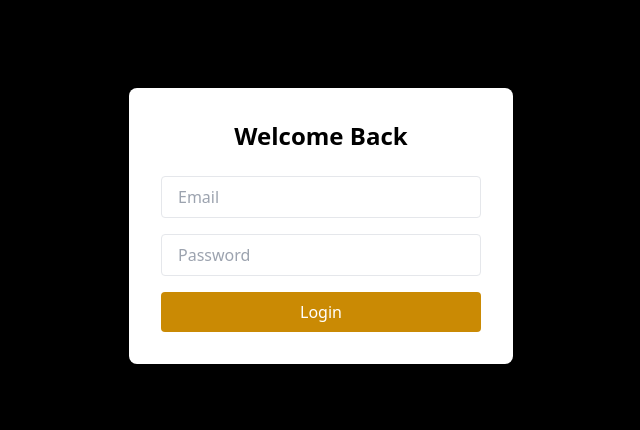
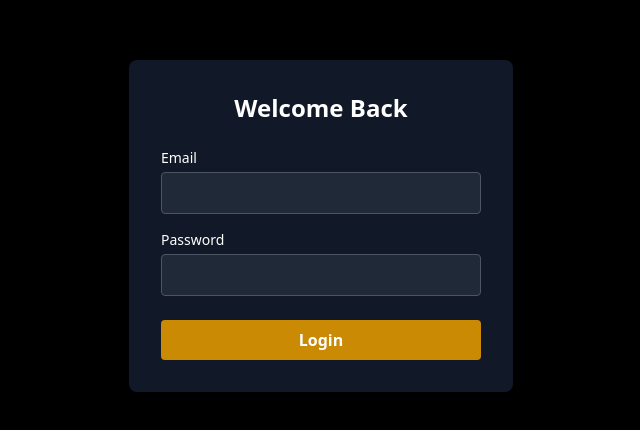
Before and after one commit to MrFord87/roza-FSG, a Next.js app: page / in a window 1280 px wide. Shown: the part 174-604 px from the top of the page, without its empty margins (319-959 px from the left). Built offline with nearby package versions, Linux system fonts and the light colour scheme.

Commit message:
Update login.js

```diff
--- a/pages/login.js
+++ b/pages/login.js
@@ -2,13 +2,12 @@ import React, { useState } from 'react';
 import { useRouter } from 'next/router';
 
 export default function Login() {
-  const router = useRouter();
   const [email, setEmail] = useState('');
   const [password, setPassword] = useState('');
+  const router = useRouter();
 
   const handleLogin = (e) => {
     e.preventDefault();
-
     if (email === 'a.ford@fsgsolutions.net' && password === 'FSG123$%^') {
       router.push('/dashboard');
     } else {
@@ -17,29 +16,33 @@ export default function Login() {
   };
 
   return (
-    <div className="min-h-screen bg-black flex items-center justify-center text-black">
-      <div className="bg-white rounded-lg shadow-lg p-8 w-full max-w-sm">
+    <div className="min-h-screen bg-white text-black dark:bg-black dark:text-white flex items-center justify-center">
+      <div className="bg-white dark:bg-gray-900 p-8 rounded-lg shadow-md w-full max-w-sm">
         <h2 className="text-2xl font-bold mb-6 text-center">Welcome Back</h2>
         <form onSubmit={handleLogin}>
+          <label className="block mb-4">
+            <span className="block text-sm font-medium mb-1">Email</span>
             <input
               type="email"
-            placeholder="Email"
               value={email}
               onChange={(e) => setEmail(e.target.value)}
-            className="w-full px-4 py-2 mb-4 border rounded text-black"
+              className="w-full px-4 py-2 rounded bg-gray-100 dark:bg-gray-800 border border-gray-300 dark:border-gray-600 focus:outline-none"
               required
             />
+          </label>
+          <label className="block mb-6">
+            <span className="block text-sm font-medium mb-1">Password</span>
             <input
               type="password"
-            placeholder="Password"
               value={password}
               onChange={(e) => setPassword(e.target.value)}
-            className="w-full px-4 py-2 mb-4 border rounded text-black"
+              className="w-full px-4 py-2 rounded bg-gray-100 dark:bg-gray-800 border border-gray-300 dark:border-gray-600 focus:outline-none"
               required
             />
+          </label>
           <button
             type="submit"
-            className="w-full bg-yellow-600 text-white py-2 rounded hover:bg-yellow-700 transition"
+            className="w-full bg-yellow-600 hover:bg-yellow-700 text-white font-semibold py-2 px-4 rounded transition"
           >
             Login
           </button>
```
Lines whose indentation alone changed are shown as unchanged.
